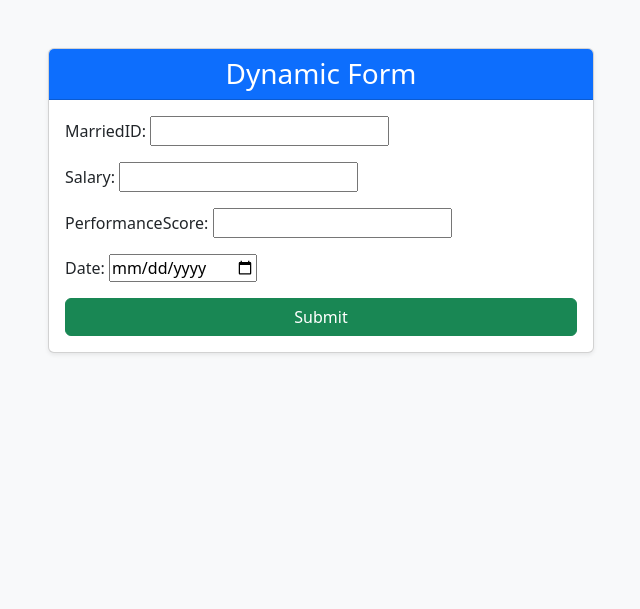
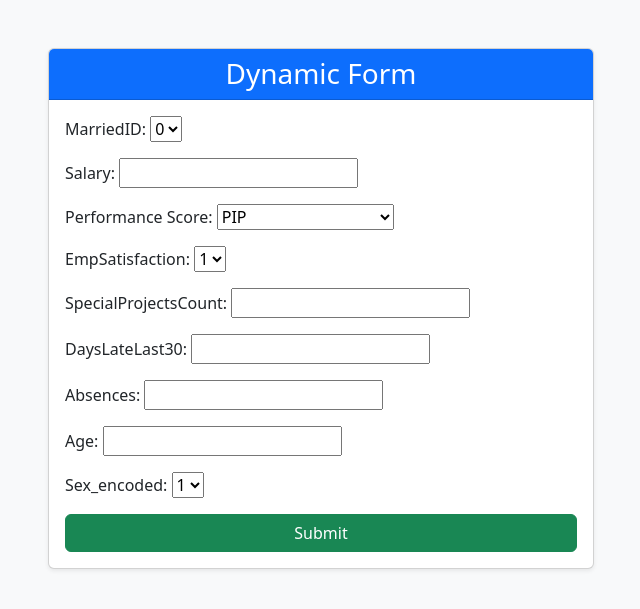
Before and after one commit to sesheii/EmployeeProductivityPrediction, a Django app: page / in a window 1280 px wide. Shown: the top 609 px of the page, without its empty margins (319-959 px from the left). Run offline with Django 5.2, Linux system fonts and the light colour scheme.

Commit message:
add interface

```diff
--- a/epp/prediction/templates/dynamic_form.html
+++ b/epp/prediction/templates/dynamic_form.html
@@ -4,7 +4,6 @@
         <meta charset="UTF-8" />
         <meta name="viewport" content="width=device-width, initial-scale=1.0" />
         <title>Dynamic Form</title>
-        <!-- Bootstrap CSS -->
         <link
             href="https://cdn.jsdelivr.net/npm/bootstrap@5.3.0/dist/css/bootstrap.min.css"
             rel="stylesheet"
@@ -19,35 +18,27 @@
                             <h3 class="text-center mb-0">Dynamic Form</h3>
                         </div>
                         <div class="card-body">
-                            <form
-                                method="post"
-                                class="needs-validation"
-                                novalidate
-                            >
-                                {% csrf_token %} {% for field in form %}
+                            <form method="post" class="needs-validation" novalidate>
+                                {% csrf_token %}
+                                {% for field in form %}
                                 <div class="mb-3">
-                                    {{ field.label_tag }} {{ field }} {% if field.field.widget.attrs.list %}
-                                    <!-- Render the datalist for fields with suggestions -->
-                                    <datalist
-                                        id="{{ field.field.widget.attrs.list }}"
-                                    >
+                                    {{ field.label_tag }}
+                                    {{ field }}
+                                    {% if field.field.widget.attrs.list %}
+                                    <datalist id="{{ field.field.widget.attrs.list }}">
                                         {% for choice in field.field.widget.attrs.choices %}
                                         <option value="{{ choice }}"></option>
                                         {% endfor %}
                                     </datalist>
-                                    {% endif %} {% if field.errors %}
+                                    {% endif %}
+                                    {% if field.errors %}
                                     <div class="text-danger small mt-1">
                                         {{ field.errors.as_text }}
                                     </div>
                                     {% endif %}
                                 </div>
                                 {% endfor %}
-                                <button
-                                    type="submit"
-                                    class="btn btn-success w-100"
-                                >
-                                    Submit
-                                </button>
+                                <button type="submit" class="btn btn-success w-100">Submit</button>
                             </form>
                             {% if response_message %}
                             <div class="alert alert-success mt-4" role="alert">
@@ -60,8 +51,6 @@
                 </div>
             </div>
         </div>
-
-        <!-- Bootstrap JS Bundle -->
         <script src="https://cdn.jsdelivr.net/npm/bootstrap@5.3.0/dist/js/bootstrap.bundle.min.js"></script>
     </body>
 </html>
--- a/epp/prediction/views.py
+++ b/epp/prediction/views.py
@@ -22,7 +22,7 @@ def dynamic_form_view(request):
     fields_config = [
         {
             "name": "MarriedID",
-            "type": "number",
+            "type": "category",
             "label": "MarriedID",
             "required": True,
             "choices": [0, 1],
@@ -36,16 +36,68 @@ def dynamic_form_view(request):
         },
         {
             "name": "PerformanceScore",
-            "type": "text",
-            "label": "PerformanceScore",
+            "type": "category",
+            "label": "Performance Score",
             "required": True,
+            "choices": ["PIP", "Needs Improvement", "Fully Meets", "Exceeds"],
         },
         {
-            "name": "shit date",
-            "type": "date",
-            "label": "Date",
+            "name": "EmpSatisfaction",
+            "type": "category",
+            "label": "EmpSatisfaction",
             "required": True,
+            "choices": [1, 2, 3, 4],
         },
+        {
+            "name": "SpecialProjectsCount",
+            "type": "number",
+            "label": "SpecialProjectsCount",
+            "required": True,
+            "choices": [],
+        },
+        {
+            "name": "DaysLateLast30",
+            "type": "number",
+            "label": "DaysLateLast30",
+            "required": True,
+            "choices": [],
+        },
+        {
+            "name": "Absences",
+            "type": "number",
+            "label": "Absences",
+            "required": True,
+            "choices": [],
+        },
+        {
+            "name": "Age",
+            "type": "number",
+            "label": "Age",
+            "required": True,
+            "choices": [],
+        },
+        {
+            "name": "Sex_encoded",
+            "type": "category",
+            "label": "Sex_encoded",
+            "required": True,
+            "choices": ["1"],
+        },
+        {
+            "name": "Age",
+            "type": "number",
+            "label": "Age",
+            "required": True,
+            "choices": [],
+        },
+        {
+            "name": "Age",
+            "type": "number",
+            "label": "Age",
+            "required": True,
+            "choices": [],
+        },
+
     ]
 
     class DynamicForm(forms.Form):
@@ -58,13 +110,21 @@ def dynamic_form_view(request):
                 required = field["required"]
                 choices = field.get("choices", None)
 
-                if choices:  # If dropdown suggestions are specified
+                if field_type == "category" and choices:
+                    self.fields[field_name] = forms.ChoiceField(
+                        label=label,
+                        required=required,
+                        choices=[(choice, choice) for choice in choices],
+                        widget=forms.Select,
+                    )
+                elif choices:
                     self.fields[field_name] = forms.CharField(
                         label=label,
                         required=required,
                         widget=forms.TextInput(attrs={
-                            "list": f"options-{field_name}",  # Link to the datalist element
-                            "choices": choices  # Pass the choices to the widget for use in the template
+                            "list": f"options-{field_name}",
+                            "choices": choices,
+                            "autocomplete": "off",
                         })
                     )
                 elif field_type == "text":
@@ -86,7 +146,12 @@ def dynamic_form_view(request):
             form_data = {field: form.cleaned_data[field] for field in form.cleaned_data}
             results = process_form_data(form_data)
             response_message = " ".join(results.values())
+        else:
+            response_message = "There were errors in the form. Please correct them."
     else:
         form = DynamicForm(fields_config)
 
-    return render(request, "dynamic_form.html", {"form": form, "response_message": response_message})
+    return render(request, "dynamic_form.html", {
+        "form": form,
+        "response_message": response_message,
+    })
```
